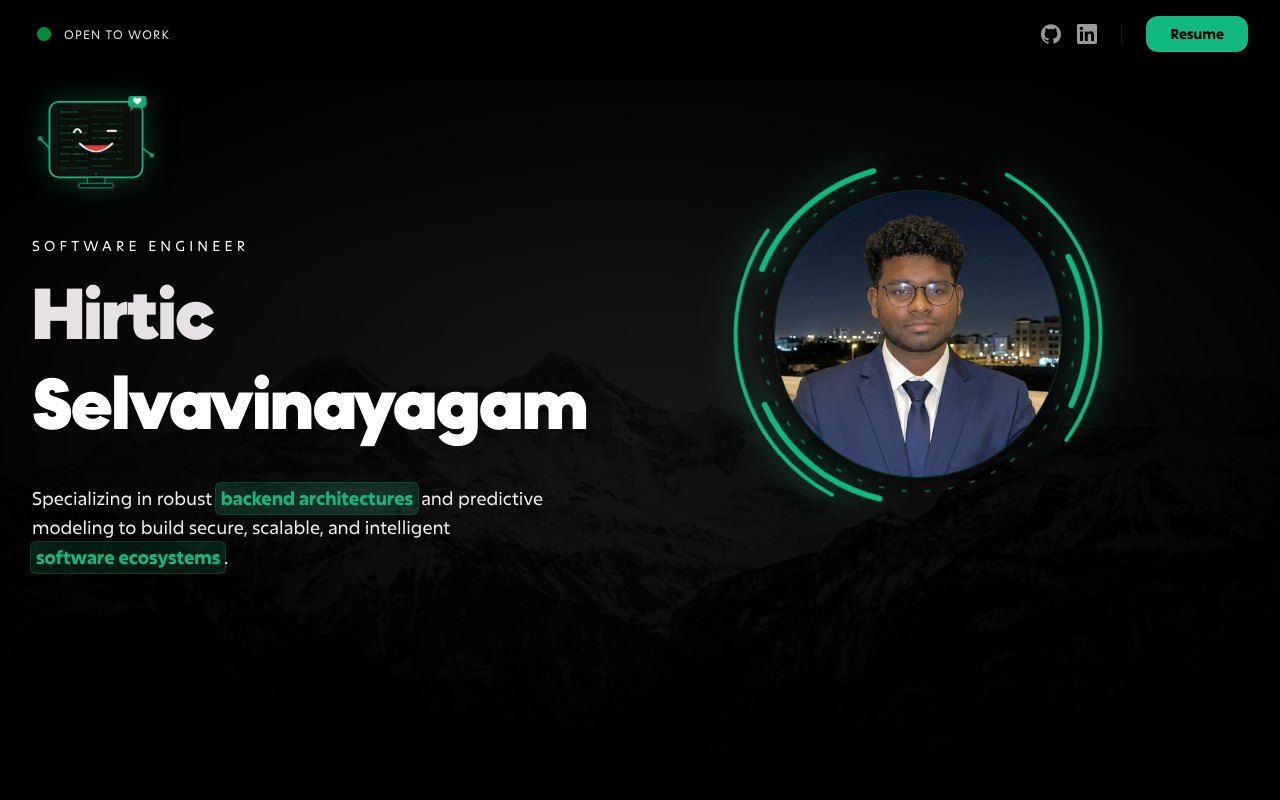
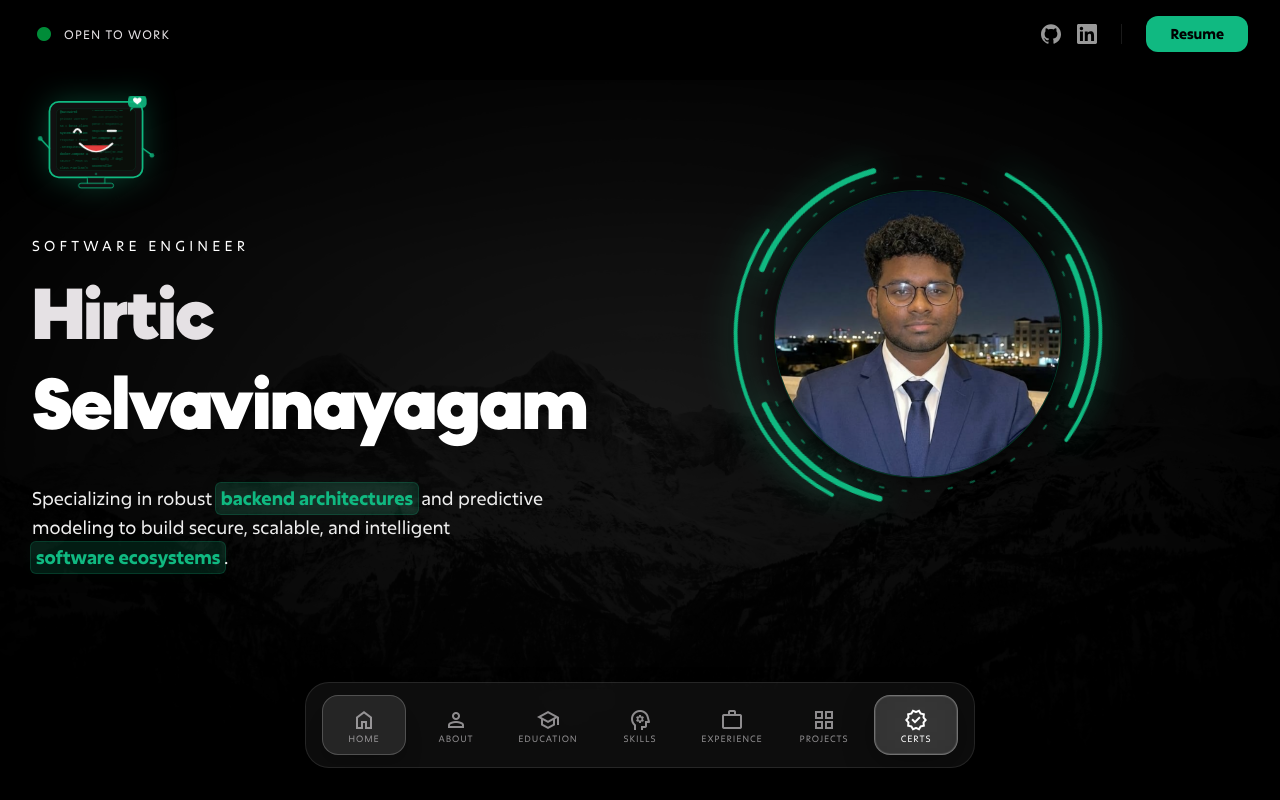
Before and after one commit to hirtic-s/hirtic-portfolio, a Next.js app: page / in a window 1280 px wide. Shown: the top 800 px of the page. Built offline with nearby package versions, Linux system fonts and the light colour scheme.

Commit message:
navbar fix

```diff
--- a/src/app/page.tsx
+++ b/src/app/page.tsx
@@ -199,9 +199,8 @@ export default function Home() {
                 <div className="preloader-logo"></div>
             </div>
 
-            <div className={isLoaded ? 'reveal-content' : 'opacity-0'}>
-                {/* Top Navigation Bar */}
-                <header className="fixed top-0 left-0 right-0 z-50 bg-transparent backdrop-blur-xl px-8 py-4 flex justify-between items-center w-full max-w-7xl mx-auto">
+            {/* Top Navigation Bar - Outside animation to stay fixed */}
+            <header className="fixed top-0 left-0 right-0 z-50 bg-transparent backdrop-blur-xl px-8 py-4 flex justify-between items-center w-full max-w-7xl mx-auto">
                 <div className="flex items-center gap-2">
                     <span className="material-symbols-outlined text-green-500 text-sm animate-pulse" style={{ fontVariationSettings: "'FILL' 1" }}>fiber_manual_record</span>
                     <span className="font-label text-xs uppercase tracking-widest text-[#e5e1e4]">Open to work</span>
@@ -231,6 +230,8 @@ export default function Home() {
                     </a>
                 </div>
             </header>
+
+            <div className={isLoaded ? 'reveal-content' : 'opacity-0'}>
 
             <main className="relative pt-20 pb-40">
                 {/* Background Decorative Glows */}
@@ -629,11 +630,12 @@ export default function Home() {
                 </div>
             </main>
 
-            {/* Bottom Navigation Container */}
-            <div className="fixed bottom-8 left-1/2 -translate-x-1/2 z-50 flex items-center gap-4">
-                {/* Main Nav Bar */}
-                <nav className="flex items-center p-2 gap-5 bg-white/[0.08] backdrop-blur-3xl saturate-[1.8] rounded-full border border-white/[0.12] shadow-[0_8px_32px_0_rgba(0,0,0,0.37)]">
-                    <Link className="flex flex-col items-center justify-center text-[#e5e1e4]/60 w-[84px] h-[60px] hover:text-[#e5e1e4] transition-all duration-200 group border border-transparent rounded-2xl" href="#">
+            </div>
+
+            {/* Floating Navigation Menu - Outside animation to stay fixed at viewport bottom */}
+            <div className="fixed bottom-8 left-1/2 -translate-x-1/2 z-50">
+                <nav className="glass-card flex items-center px-4 py-3 gap-2 border border-white/10 shadow-2xl backdrop-blur-3xl">
+                    <Link className="flex flex-col items-center justify-center text-[#e5e1e4] bg-white/10 w-[84px] h-[60px] hover:text-[#e5e1e4] transition-all duration-200 group border border-white/20 rounded-2xl shadow-xl" href="#home">
                         <span className="material-symbols-outlined text-[24px] mb-[2px]">home</span>
                         <span className="font-label text-[9px] uppercase tracking-widest leading-none">Home</span>
                     </Link>
@@ -664,7 +666,6 @@ export default function Home() {
 
                 </nav>
             </div>
-        </div>
         </>
     );
 }
```
